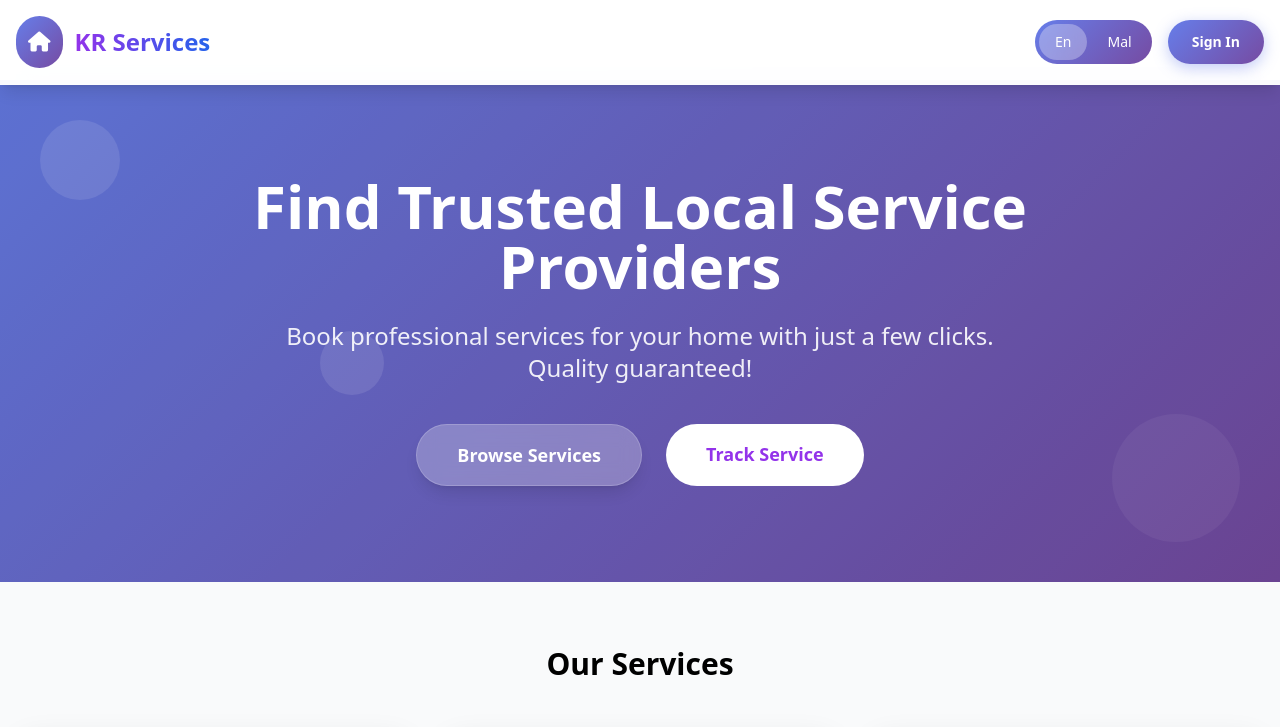
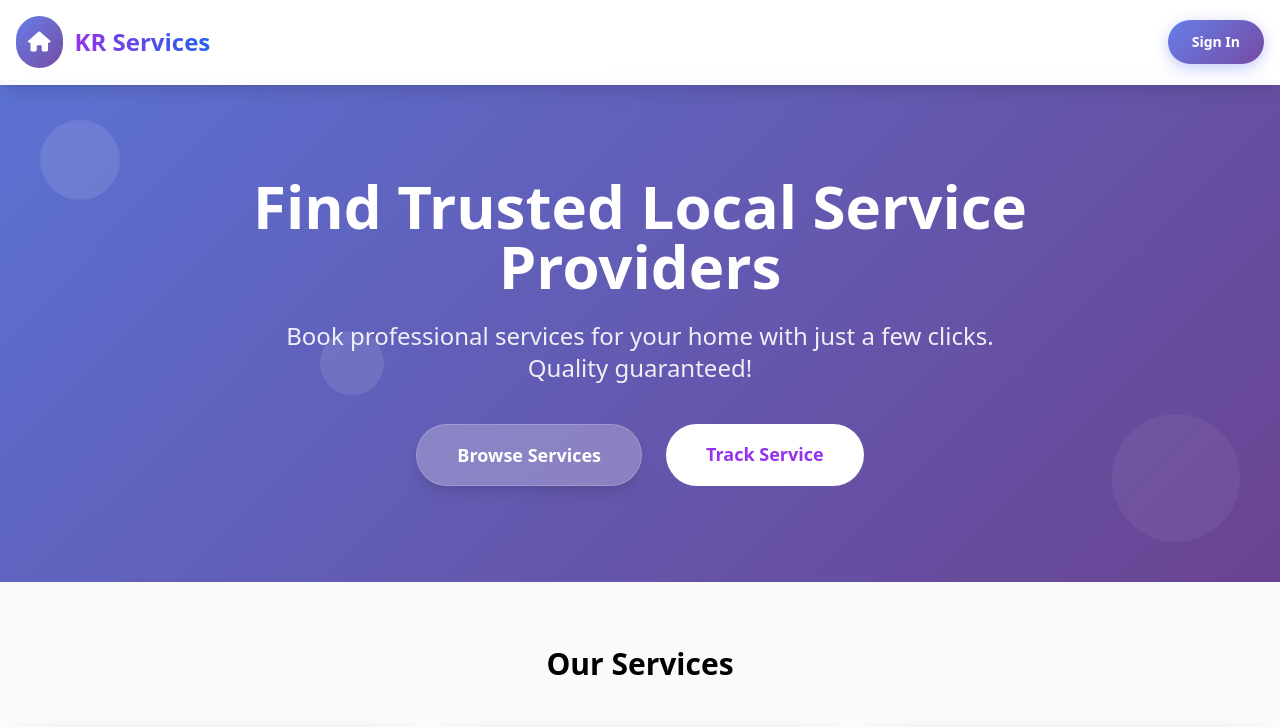
Before and after one commit to ameeennn/kr-services, a plain HTML site: page index.html in a window 1280 px wide. Shown: the top 727 px of the page. Drawn offline with nearby package versions, Linux system fonts and the light colour scheme.

Commit message:
Update index.html

```diff
--- a/index.html
+++ b/index.html
@@ -153,10 +153,7 @@
 
                 <!-- Language Toggle -->
                 <div class="flex items-center space-x-3 sm:space-x-4">
-                    <div class="lang-toggle">
-                        <button onclick="changeLanguage('en')" class="lang-btn text-xs sm:text-sm" id="en-btn">En</button>
-                        <button onclick="changeLanguage('ml')" class="lang-btn text-xs sm:text-sm" id="ml-btn">Mal</button>
-                    </div>
+
 
                     <!-- Auth Buttons -->
                     <div id="authButtons" class="flex">
```
